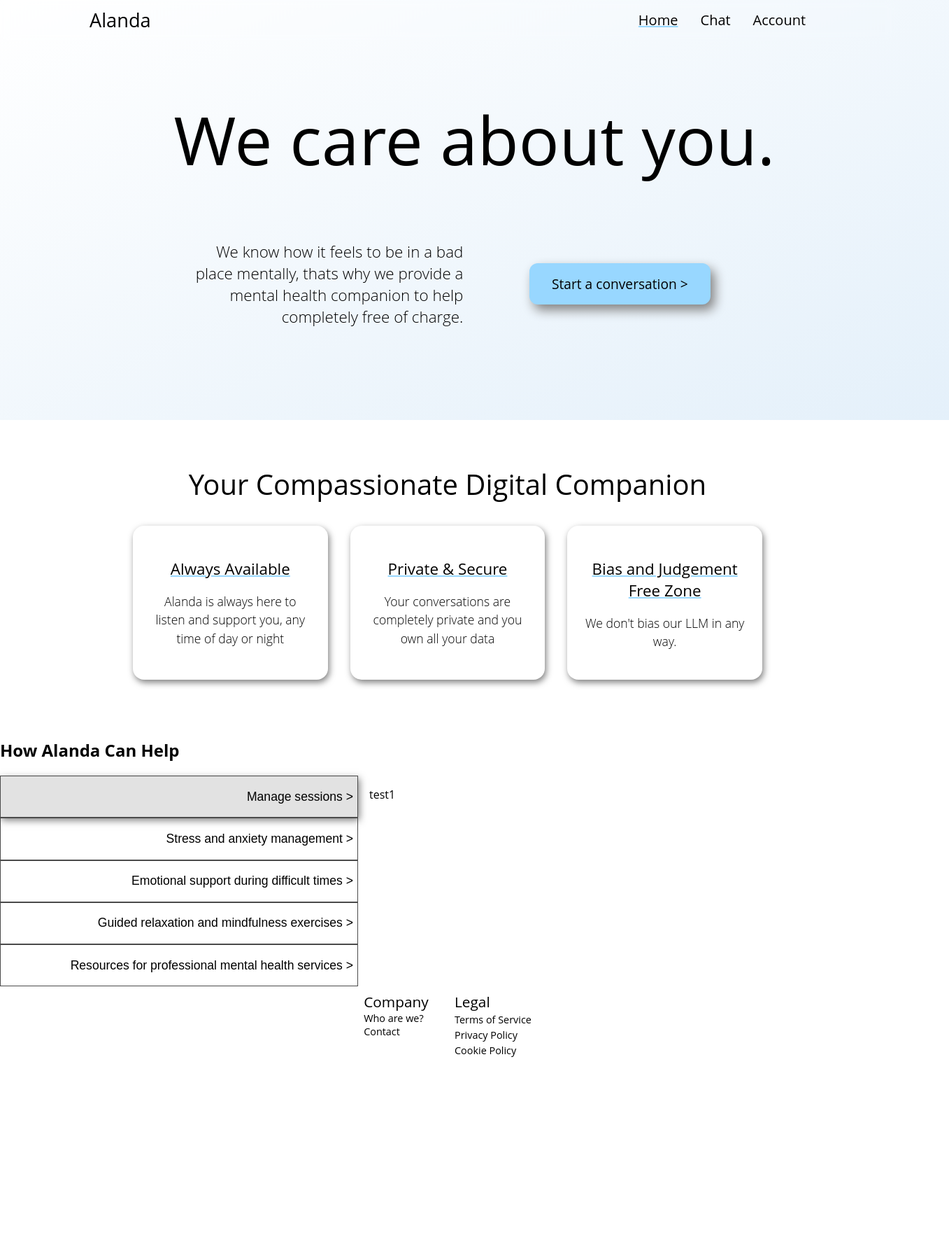
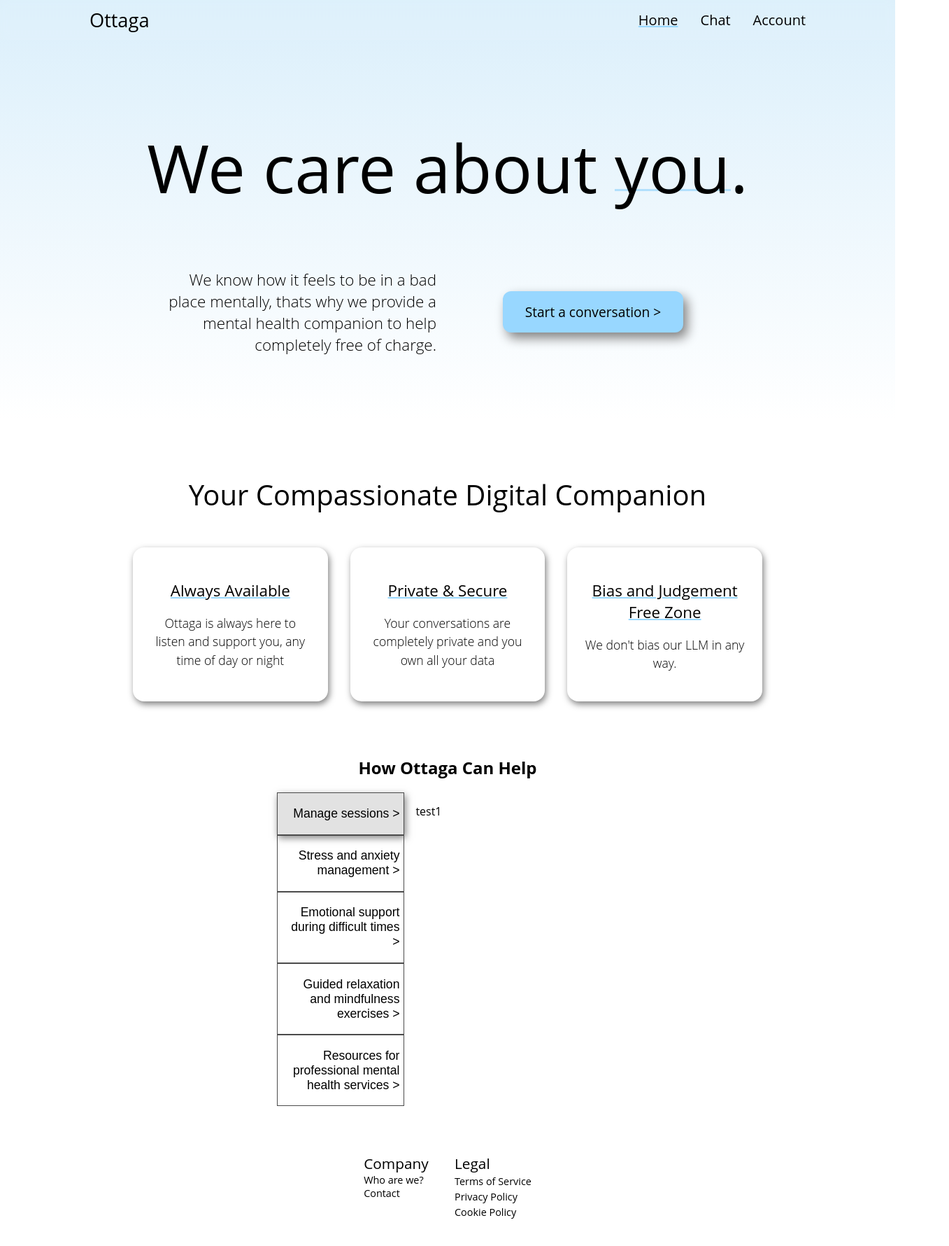
Before and after one commit to EthanHenrickson/Ottaga, a SvelteKit app: page / in a window 1280 px wide. Shown: the top 1780 px of the page at 70% size, 1357 px wide, since content can reach past the window. Before the commit the page ends 1519 px from the top, so only its background shows below. Built offline with nearby package versions, Linux system fonts and the light colour scheme.

Commit message:
Modify main page

```diff
--- a/package.json
+++ b/package.json
@@ -1,5 +1,5 @@
 {
-	"name": "Alanda",
+	"name": "Ottaga",
 	"private": true,
 	"version": "0.0.1",
 	"type": "module",
--- a/src/app.html
+++ b/src/app.html
@@ -10,3 +10,9 @@
 		<div style="display: contents">%sveltekit.body%</div>
 	</body>
 </html>
+<style>
+
+	:root {
+		overscroll-behavior: none;
+	}
+</style>
--- a/src/lib/components/Nav.svelte
+++ b/src/lib/components/Nav.svelte
@@ -1,5 +1,5 @@
 <script>
-	import { page } from '$app/state';
+	import { page } from "$app/state";
 	let isOpen = false;
 
 	function toggleMenu() {
@@ -8,13 +8,23 @@
 </script>
 
 <header>
-	<div class="logo">Alanda</div>
+	<div class="logo">Ottaga</div>
 	<nav class="mainNav" class:open={isOpen}>
 		<div class="nav-links">
-			<a href="/" class:active={page.url.pathname === '/'} on:click={toggleMenu}>Home</a>
-			<a href="/chat" class:active={page.url.pathname === '/chat'} on:click={toggleMenu}>Chat</a>
-			<a href="/login" class:active={page.url.pathname === '/login'} on:click={toggleMenu}
-				>Account</a
+			<a
+				href="/"
+				class:active={page.url.pathname === "/"}
+				on:click={toggleMenu}>Home</a
+			>
+			<a
+				href="/chat"
+				class:active={page.url.pathname === "/chat"}
+				on:click={toggleMenu}>Chat</a
+			>
+			<a
+				href="/login"
+				class:active={page.url.pathname === "/login"}
+				on:click={toggleMenu}>Account</a
 			>
 		</div>
 	</nav>
--- a/src/lib/components/mainPage/InformationSelectBox.svelte
+++ b/src/lib/components/mainPage/InformationSelectBox.svelte
@@ -13,8 +13,7 @@
         dataJsonKeys[0] as keyof typeof dataJson;
 </script>
 
-<div class="content">
-    <h2>How Alanda Can Help</h2>
+<h2>How Ottaga Can Help</h2>
 <div class="informationBox">
     <div class="keyBlock">
         {#each dataJsonKeys as key}
@@ -31,17 +30,12 @@
         {dataJson[selectedKey]}
     </div>
 </div>
-</div>
 
 <style>
-    .content {
-        display: flex;
-        flex-direction: column;
-    }
-
     .informationBox {
         display: flex;
         flex-direction: row;
+        max-width: 1200px;
     }
 
     .keyBlock {
@@ -52,6 +46,7 @@
 
     .valueBlock {
         padding: 1rem;
+        width: 60%;
     }
 
     button {
--- a/src/lib/components/mainPage/SecondaryInfoBox.svelte
+++ b/src/lib/components/mainPage/SecondaryInfoBox.svelte
@@ -3,7 +3,7 @@
     <div class="feature">
         <h3>Always Available</h3>
         <p>
-            Alanda is always here to listen and support you, any time of day or
+            Ottaga is always here to listen and support you, any time of day or
             night
         </p>
     </div>
@@ -22,7 +22,7 @@
 <style>
     h2 {
         font-size: 2.5rem;
-        margin-bottom: 2rem;
+        margin-bottom: 1rem;
         font-weight: 400;
     }
 
@@ -31,13 +31,16 @@
         grid-template-columns: repeat(auto-fit, minmax(250px, 1fr));
         gap: 2rem;
         margin: 2rem 0;
+        width: 100%;
+        max-width: 900px;
     }
 
     .feature {
         padding: 1.5rem;
         border-radius: 1rem;
-        background: var(--background-color);
+        background-color: white;
         box-shadow: 2px 4px 10px rgba(0, 0, 0, 0.5);
+        text-align: center;
     }
 
     .feature h3 {
--- a/src/routes/(marketing)/+page.svelte
+++ b/src/routes/(marketing)/+page.svelte
@@ -1,8 +1,8 @@
 <script lang="ts">
-	import Footer from "$lib/components/Footer.svelte";
-	import InformationSelectBox from "$lib/components/mainPage/InformationSelectBox.svelte";
 	import MainHeadingBox from "$lib/components/mainPage/MainHeadingBox.svelte";
 	import SecondaryInfoBox from "$lib/components/mainPage/SecondaryInfoBox.svelte";
+	import InformationSelectBox from "$lib/components/mainPage/InformationSelectBox.svelte";
+	import Footer from "$lib/components/mainPage/Footer.svelte";
 </script>
 
 <div class="content">
@@ -12,31 +12,58 @@
 	<div class="secondaryHeadingBlock">
 		<SecondaryInfoBox />
 	</div>
-
-	<InformationSelectBox />
+	<div class="thirdHeadingBlock">
+		<InformationSelectBox />
+	</div>
+	<div class="footer">
+		<Footer />
+	</div>
 </div>
-<Footer />
 
 <style>
 	.mainHeadingBlock {
-		height: 65vh;
+		height: 75vh;
 
 		display: flex;
 		align-items: center;
 		justify-content: center;
 		flex-direction: column;
 
-		padding-bottom: 10vh;
-		background: linear-gradient(to bottom right, white, rgb(228, 240, 250));
+		background: linear-gradient(to top, rgba(255, 255, 255, 0), rgba(210, 235, 250, 0.8));
 
-		width: 100%;
+		width: 94%;
 		padding-left: 3%;
 		padding-right: 3%;
 	}
 
 	.secondaryHeadingBlock {
-		margin: 4rem auto;
-		text-align: center;
-		max-width: 900px;
+		display: flex;
+		align-items: center;
+		justify-content: center;
+		flex-direction: column;
+
+		height: 60vh;
+
+		width: 94%;
+		padding-left: 3%;
+		padding-right: 3%;
+	}
+
+	.thirdHeadingBlock {
+		display: flex;
+		align-items: center;
+		justify-content: center;
+		flex-direction: column;
+
+		height: 60vh;
+
+		width: 94%;
+		padding-left: 3%;
+		padding-right: 3%;
+	}
+
+	.footer {
+		margin: 3rem auto;
+		margin-top: 5rem;
 	}
 </style>
--- a/src/routes/(marketing)/chat/+page.svelte
+++ b/src/routes/(marketing)/chat/+page.svelte
@@ -19,5 +19,6 @@
 		flex-direction: column;
 		align-items: center;
 		justify-content: center;
+		padding-top: 3rem;
 	}
 </style>
```
Also changed, not shown: src/lib/components/Chat.svelte (+14 -6 lines), src/lib/components/mainPage/Footer.svelte (renamed from src/lib/components/Footer.svelte), 2 other files (tests, documents, lock files or other folders). Lines whose indentation alone changed are shown as unchanged.
